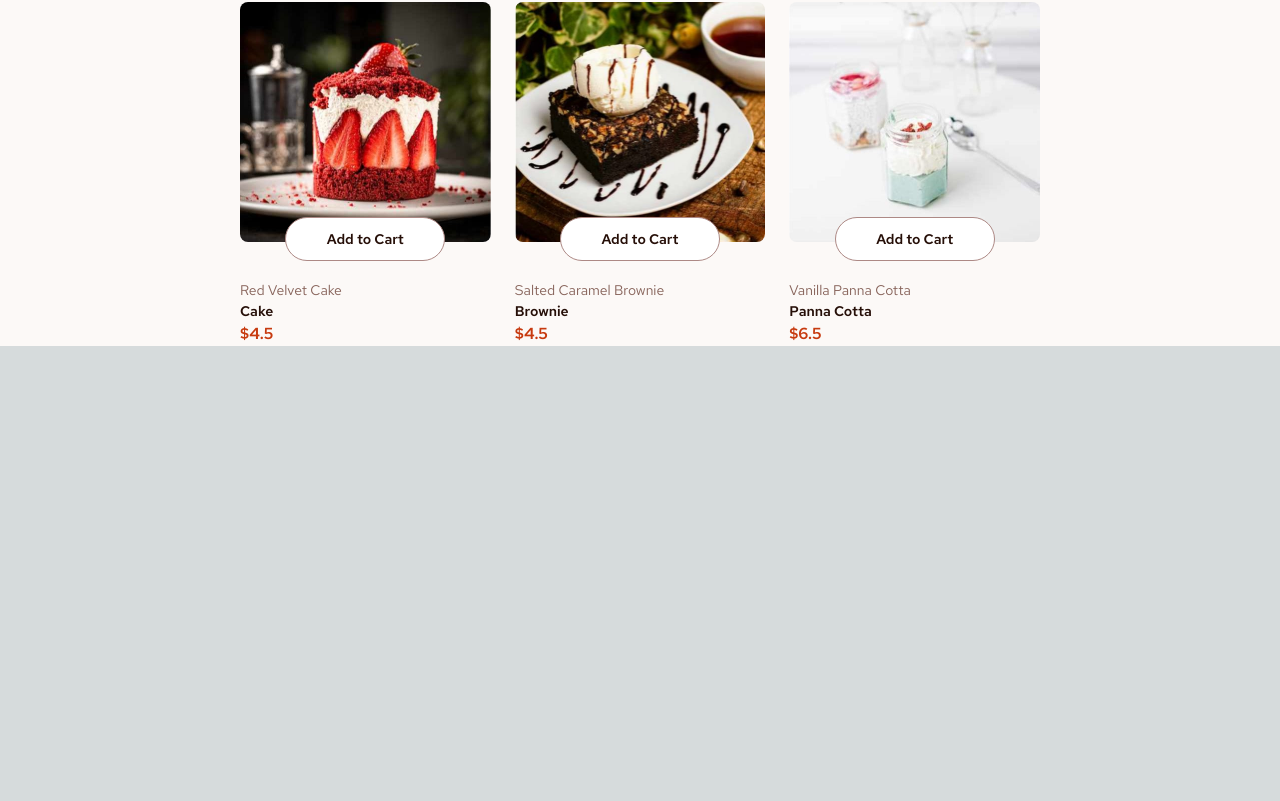
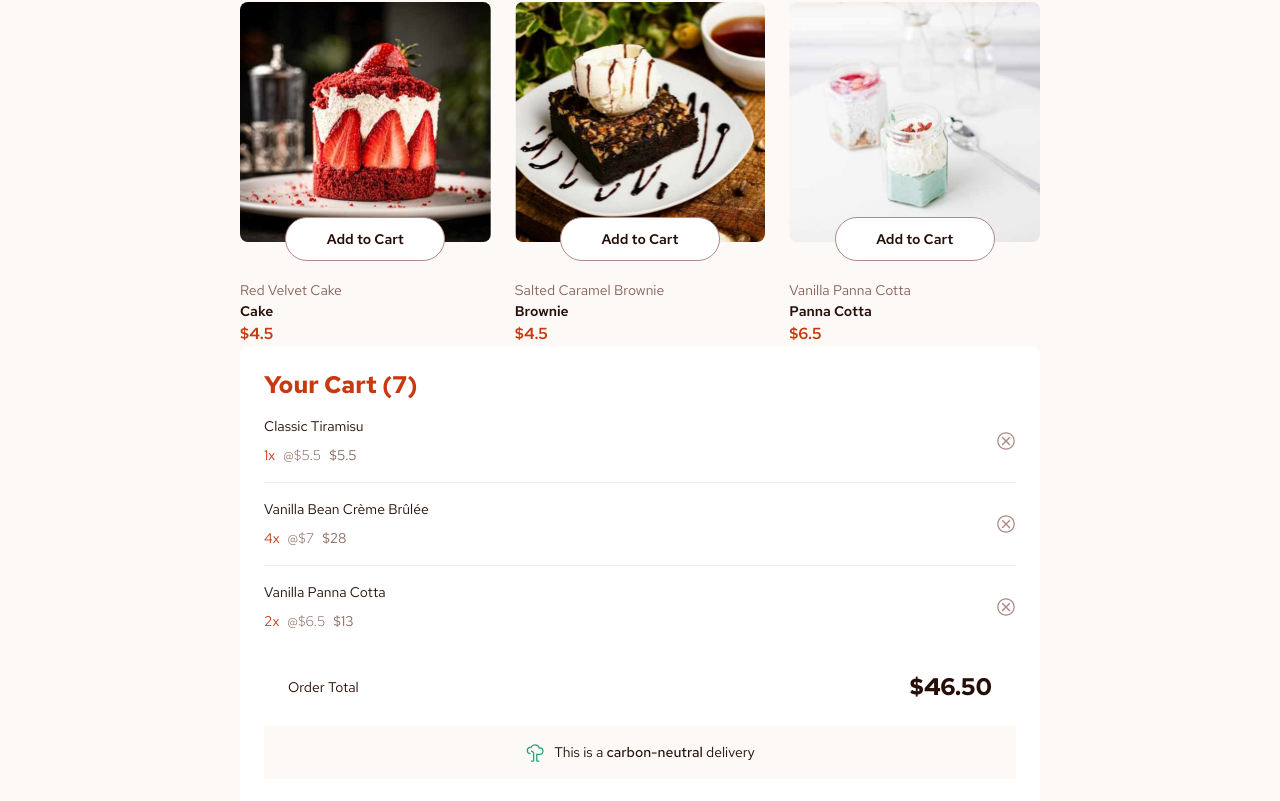
Before and after one commit to shaversj/product-list-with-cart-main, a Next.js app: page / in a window 1280 px wide. Shown: the part 937-1738 px from the top of the page. Before the commit the page ends 1283 px from the top, so only its background shows below. Built offline with nearby package versions, Linux system fonts and the light colour scheme.

Commit message:
Add static version of cart

```diff
--- a/src/app/page.tsx
+++ b/src/app/page.tsx
@@ -1,39 +1,109 @@
-import {desserts} from "@/constants/store-items";
+import { cartItems, desserts } from "@/constants/store-items";
 import Image from "next/image";
 
 export default function Home() {
   return (
+    <main className="bg-rose-50">
+      <div className={"mx-auto min-h-screen w-[50rem] font-red-hat-text"}>
+        <h1 className={"justify-self-start pt-[5.5rem] text-[3.5rem] font-bold leading-[120%] text-rose-900"}>Desserts</h1>
 
-    <main className="bg-rose-50">
-        <div className={"w-[50rem] min-h-screen mx-auto font-red-hat-text"}>
-            <h1 className={"text-[3.5rem] leading-[120%] text-rose-900 font-bold justify-self-start pt-[5.5rem]"}>Desserts</h1>
-
-            <div className={"flex items-center justify-center"}>
-                <section className={"grid grid-cols-3 gap-x-6 pt-8 gap-y-8"}>
+        <section className={"flex items-center justify-center"}>
+          <div className={"grid grid-cols-3 gap-x-6 gap-y-8 pt-8"}>
             {desserts.map((dessert) => (
               <div key={dessert.name} className="flex flex-col items-start">
-                            <div className={"relative w-[250.67px] h-[240px]"}>
-                                <Image className={"rounded-lg"} src={dessert.image.desktop} alt={dessert.name}
-                                       width={250.67} height={240}/>
-                                <button
-                                    className={"absolute bg-white -bottom-[8%] left-1/2 transform  -translate-x-1/2 w-[160px] h-[44px] rounded-full border border-rose-400"}><span
-                                    className={"text-rose-900 text-[0.875rem] leading-[150%] font-semibold"}>Add to Cart</span>
+                <div className={"relative h-[240px] w-[250.67px]"}>
+                  <Image className={"rounded-lg"} src={dessert.image.desktop} alt={dessert.name} width={250.67} height={240} />
+                  <button className={"absolute -bottom-[8%] left-1/2 h-[44px] w-[160px] -translate-x-1/2 transform rounded-full border border-rose-400 bg-white"}>
+                    <span className={"text-[0.875rem] font-semibold leading-[150%] text-rose-900"}>Add to Cart</span>
                   </button>
-
                 </div>
 
-                            <h2 className={"text-rose-500 text-[0.875rem] leading-[150%] pt-[2.375rem]"}>{dessert.name}</h2>
-                            <p className={"text-rose-900 text-[0.875rem] leading-[150%] font-semibold"}>{dessert.category}</p>
-                            <p className={"text-red text-[1rem] leading-[150%] font-semibold"}>${dessert.price}</p>
+                <h2 className={"pt-[2.375rem] text-[0.875rem] leading-[150%] text-rose-500"}>{dessert.name}</h2>
+                <p className={"text-[0.875rem] font-semibold leading-[150%] text-rose-900"}>{dessert.category}</p>
+                <p className={"text-[1rem] font-semibold leading-[150%] text-red"}>${dessert.price}</p>
               </div>
             ))}
+          </div>
         </section>
 
+        <section className={"rounded-lg bg-white p-6"}>
+          <h2 className={"text-[1.5rem] font-bold leading-[125%] text-red"}>Your Cart (7)</h2>
+
+          <div className={"divide-y divide-rose-100"}>
+            {cartItems.map((item, idx) => (
+              <div key={item.name + idx} className={"flex items-center pb-4 pt-4"}>
+                <div>
+                  <h3 className={"text-[0.875rem] leading-[150%] text-rose-900"}>{item.name}</h3>
+                  <div className={"flex gap-x-[.5rem] pt-[.5rem]"}>
+                    <span className={"text-[0.875rem] leading-[150%] text-red"}>{item.quantity}x</span>
+                    <span className={"text-[0.875rem] font-light leading-[150%] text-rose-500"}>@${item.price}</span>
+                    <span className={"text-[0.875rem] leading-[150%] text-rose-500"}>${item.quantity * item.price}</span>
+                  </div>
                 </div>
 
+                <button className={"ml-auto"}>
+                  <svg width="20" height="20" viewBox="0 0 20 20" fill="none" xmlns="http://www.w3.org/2000/svg">
+                    <path
+                      d="M10 1.25C5.125 1.25 1.25 5.125 1.25 10C1.25 14.875 5.125 18.75 10 18.75C14.875 18.75 18.75 14.875 18.75 10C18.75 5.125 14.875 1.25 10 1.25ZM10 17.5C5.875 17.5 2.5 14.125 2.5 10C2.5 5.875 5.875 2.5 10 2.5C14.125 2.5 17.5 5.875 17.5 10C17.5 14.125 14.125 17.5 10 17.5Z"
+                      fill="#AD8A85"
+                    />
+                    <path d="M13.375 14.375L10 11L6.625 14.375L5.625 13.375L9 10L5.625 6.625L6.625 5.625L10 9L13.375 5.625L14.375 6.625L11 10L14.375 13.375L13.375 14.375Z" fill="#AD8A85" />
+                  </svg>
+                </button>
+              </div>
+            ))}
           </div>
 
+          <div className={"flex items-center p-6"}>
+            <span className={"text-[0.875rem] leading-[150%] text-rose-900"}>Order Total</span>
+            <span className={"ml-auto text-[1.5rem] font-bold leading-[125%] text-rose-900"}>$46.50</span>
+          </div>
 
+          <div className={"flex items-center justify-center gap-x-[.5rem] bg-rose-50 py-4"}>
+            <svg xmlns="http://www.w3.org/2000/svg" width="21" height="20" fill="none" viewBox="0 0 21 20">
+              <path fill="#1EA575" d="M8 18.75H6.125V17.5H8V9.729L5.803 8.41l.644-1.072 2.196 1.318a1.256 1.256 0 0 1 .607 1.072V17.5A1.25 1.25 0 0 1 8 18.75Z" />
+              <path
+                fill="#1EA575"
+                d="M14.25 18.75h-1.875a1.25 1.25 0 0 1-1.25-1.25v-6.875h3.75a2.498 2.498 0 0 0 2.488-2.747 2.594 2.594 0 0 0-2.622-2.253h-.99l-.11-.487C13.283 3.56 11.769 2.5 9.875 2.5a3.762 3.762 0 0 0-3.4 2.179l-.194.417-.54-.072A1.876 1.876 0 0 0 5.5 5a2.5 2.5 0 1 0 0 5v1.25a3.75 3.75 0 0 1 0-7.5h.05a5.019 5.019 0 0 1 4.325-2.5c2.3 0 4.182 1.236 4.845 3.125h.02a3.852 3.852 0 0 1 3.868 3.384 3.75 3.75 0 0 1-3.733 4.116h-2.5V17.5h1.875v1.25Z"
+              />
+            </svg>
+            <span className={"text-[14px] text-rose-900"}>
+              This is a <span className={"font-medium"}>carbon-neutral </span> delivery
+            </span>
+          </div>
+
+          <div className={"pt-6"}>
+            <button className={"w-full rounded-full bg-red py-4 text-white"}>
+              <span className={"text-[1rem] leading-[150%]"}>Confirm Order</span>
+            </button>
+          </div>
+
+          {/*<div>*/}
+          {/*    <div className={"flex items-center"}>*/}
+          {/*        <div>*/}
+          {/*            <h3 className={"text-[0.875rem] text-rose-900 leading-[150%]"}>Classic Tiramisu</h3>*/}
+          {/*            <div className={"flex gap-x-[.5rem] pt-[.5rem]"}>*/}
+          {/*                <span className={"text-[0.875rem] text-red leading-[150%] font-bold"}>1x</span>*/}
+          {/*                <span className={"text-[0.875rem] text-rose-500 leading-[150%]"}>@$5.50</span>*/}
+          {/*                <span className={"text-[0.875rem] text-rose-500 leading-[150%] font-bold"}>$5.50</span>*/}
+          {/*            </div>*/}
+          {/*        </div>*/}
+
+          {/*        <button className={"ml-auto"}>*/}
+          {/*            <svg width="20" height="20" viewBox="0 0 20 20" fill="none"*/}
+          {/*                 xmlns="http://www.w3.org/2000/svg">*/}
+          {/*                <path*/}
+          {/*                    d="M10 1.25C5.125 1.25 1.25 5.125 1.25 10C1.25 14.875 5.125 18.75 10 18.75C14.875 18.75 18.75 14.875 18.75 10C18.75 5.125 14.875 1.25 10 1.25ZM10 17.5C5.875 17.5 2.5 14.125 2.5 10C2.5 5.875 5.875 2.5 10 2.5C14.125 2.5 17.5 5.875 17.5 10C17.5 14.125 14.125 17.5 10 17.5Z"*/}
+          {/*                    fill="#AD8A85"/>*/}
+          {/*                <path*/}
+          {/*                    d="M13.375 14.375L10 11L6.625 14.375L5.625 13.375L9 10L5.625 6.625L6.625 5.625L10 9L13.375 5.625L14.375 6.625L11 10L14.375 13.375L13.375 14.375Z"*/}
+          {/*                    fill="#AD8A85"/>*/}
+          {/*            </svg>*/}
+          {/*        </button>*/}
+          {/*    </div>*/}
+          {/*</div>*/}
+        </section>
+      </div>
     </main>
   );
 }
--- a/src/constants/store-items.ts
+++ b/src/constants/store-items.ts
@@ -1,3 +1,21 @@
+export const cartItems = [
+    {
+        "name": "Classic Tiramisu",
+        "price": 5.50,
+        "quantity": 1
+    },
+    {
+        "name": "Vanilla Bean Crème Brûlée",
+        "price": 7.00,
+        "quantity": 4
+    },
+    {
+        "name": "Vanilla Panna Cotta",
+        "price": 6.50,
+        "quantity": 2
+    }
+]
+
 export const desserts = [
     {
         "image": {
```
Lines whose indentation alone changed are shown as unchanged.
